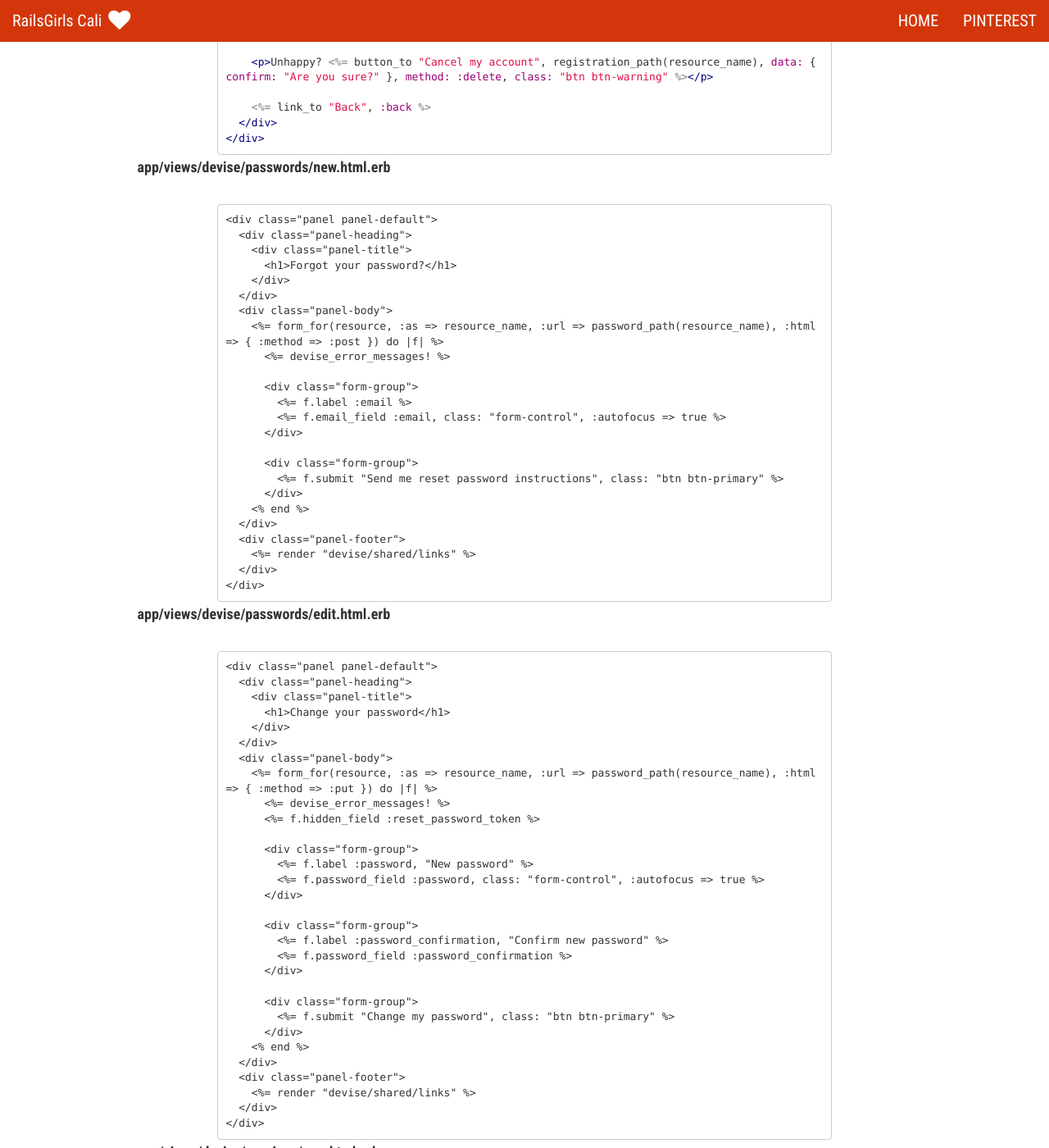
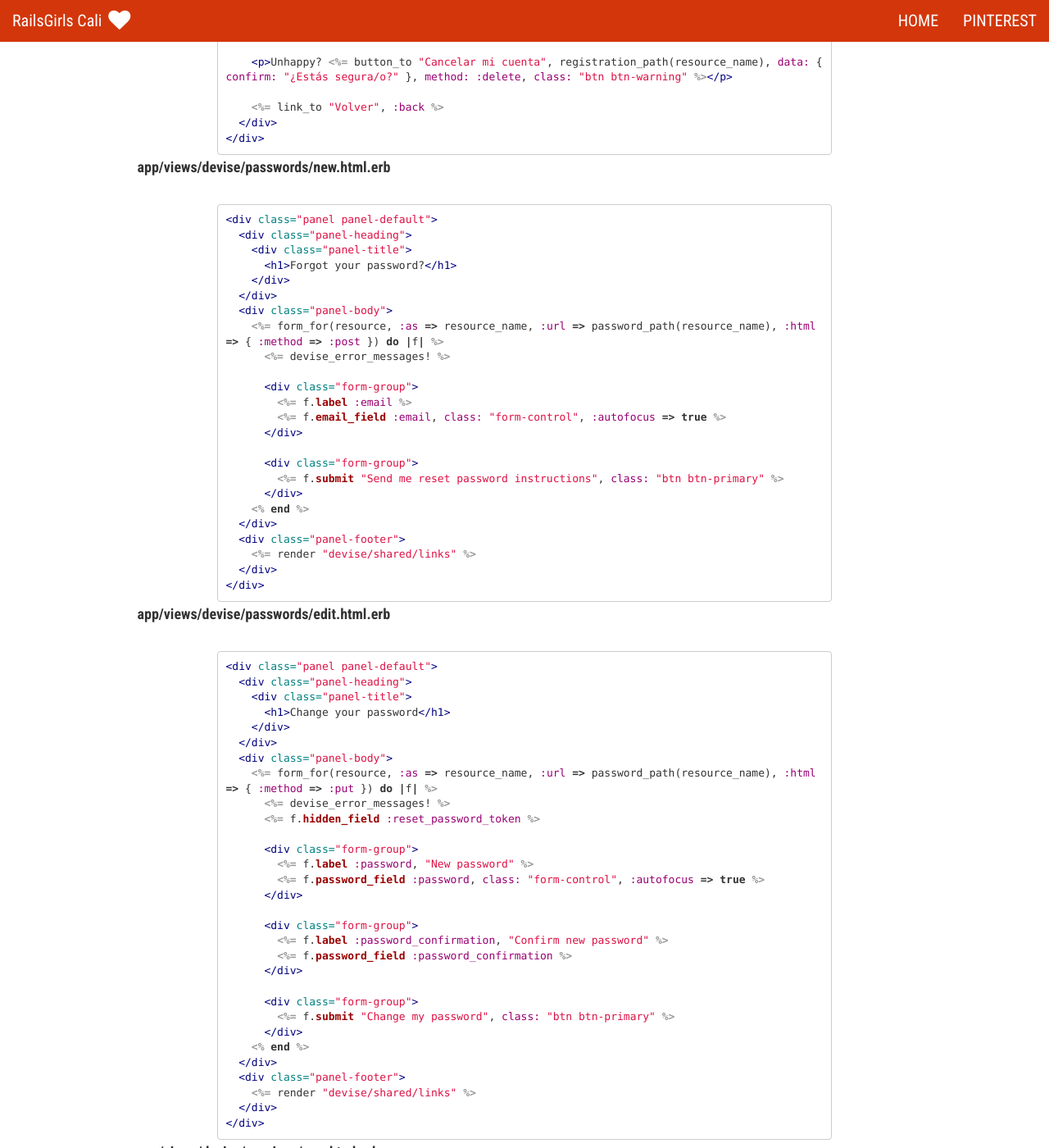
Before and after one commit to railsgirls-cali/railsgirls-cali.github.io, a Jekyll site: the page built from _pages/pinterest.md, in a window 1280 px wide and 1400 px high, scrolled down 10757 px. Shown: the whole window at 82% size. Built offline with Jekyll 4.4.1, drawn with Linux system fonts in a browser that asks for light colours; nearby versions of some CDN libraries; Markdown is read by kramdown in place of the engine named in the settings; some of the changed text lies outside the part shown.

Commit message:
Translating some code examples, ignoring .jekyll-metadata

````diff
--- a/_pages/pinterest.md
+++ b/_pages/pinterest.md
@@ -522,33 +522,33 @@ Muestra todas las rutas disponibles para tu aplicación. Podrás añadir más a
       </div>
 
       <div class="form-group">
-        <%= f.label :password %> <i>(leave blank if you don't want to change it)</i>
+        <%= f.label :password %> <i>(déjala en blanco si no quieres cambiarla)</i>
         <%= f.password_field :password, class: "form-control", autocomplete: "off" %>
       </div>
 
       <div class="form-group">
-        <%= f.label :current_password %> <i>(we need your current password to confirm your changes)</i>
+        <%= f.label :current_password %> <i>(necesitamos tu contraseña actual para confirmar los cambios)</i>
         <%= f.password_field :current_password, class: "form-control" %>
       </div>
 
       <div class="form-group">
-        <%= f.submit "Update", class: "btn btn-primary" %>
+        <%= f.submit "Actualizar", class: "btn btn-primary" %>
       </div>
     <% end %>
   </div>
   <div class="panel-footer">
     <h3>Cancelar mi cuenta</h3>
 
-    <p>Unhappy? <%= button_to "Cancel my account", registration_path(resource_name), data: { confirm: "Are you sure?" }, method: :delete, class: "btn btn-warning" %></p>
+    <p>Unhappy? <%= button_to "Cancelar mi cuenta", registration_path(resource_name), data: { confirm: "¿Estás segura/o?" }, method: :delete, class: "btn btn-warning" %></p>
 
-    <%= link_to "Back", :back %>
+    <%= link_to "Volver", :back %>
   </div>
 </div>
 ```
 
 **app/views/devise/passwords/new.html.erb**
 
-```
+```rhtml
 <div class="panel panel-default">
   <div class="panel-heading">
     <div class="panel-title">
@@ -577,7 +577,7 @@ Muestra todas las rutas disponibles para tu aplicación. Podrás añadir más a
 
 **app/views/devise/passwords/edit.html.erb**
 
-```
+```rhtml
 <div class="panel panel-default">
   <div class="panel-heading">
     <div class="panel-title">
````
Also changed, not shown: 2 other files.
